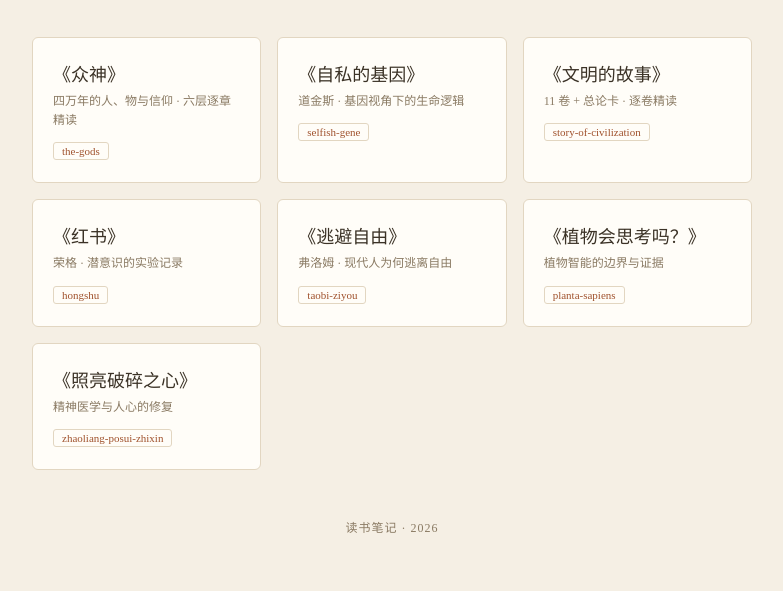
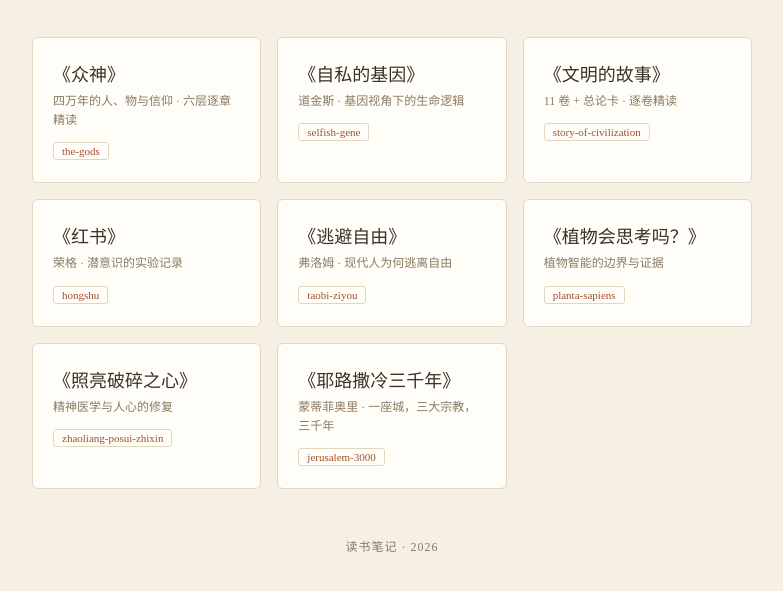
Before and after one commit to nivivien18-dot/reading-notes, a plain HTML site: page index.html in a window 1280 px wide. Shown: the part 121-712 px from the top of the page, without its empty margins (248-1031 px from the left). Drawn offline with Linux system fonts and the light colour scheme.

Commit message:
Add Jerusalem 3000 to bookshelf index

```diff
--- a/index.html
+++ b/index.html
@@ -75,6 +75,11 @@
       <div class="s">精神医学与人心的修复</div>
       <span class="n">zhaoliang-posui-zhixin</span>
     </a>
+    <a class="book" href="./jerusalem-3000/">
+      <div class="t">《耶路撒冷三千年》</div>
+      <div class="s">蒙蒂菲奥里 · 一座城，三大宗教，三千年</div>
+      <span class="n">jerusalem-3000</span>
+    </a>
   </div>
   <footer>读书笔记 · 2026</footer>
 </div>
```
